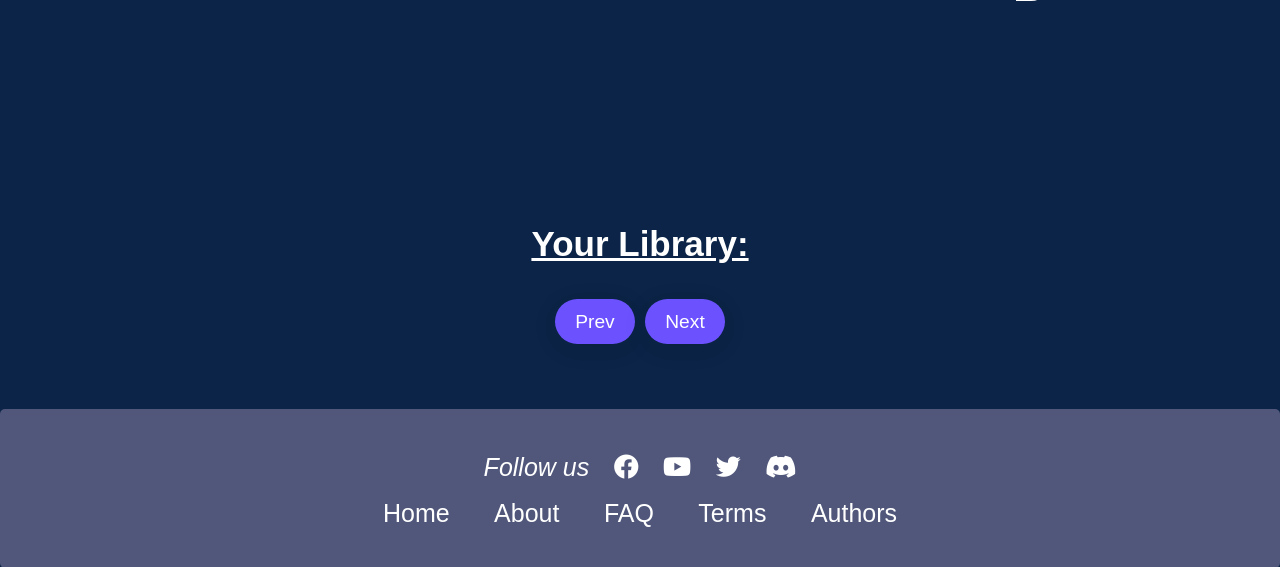
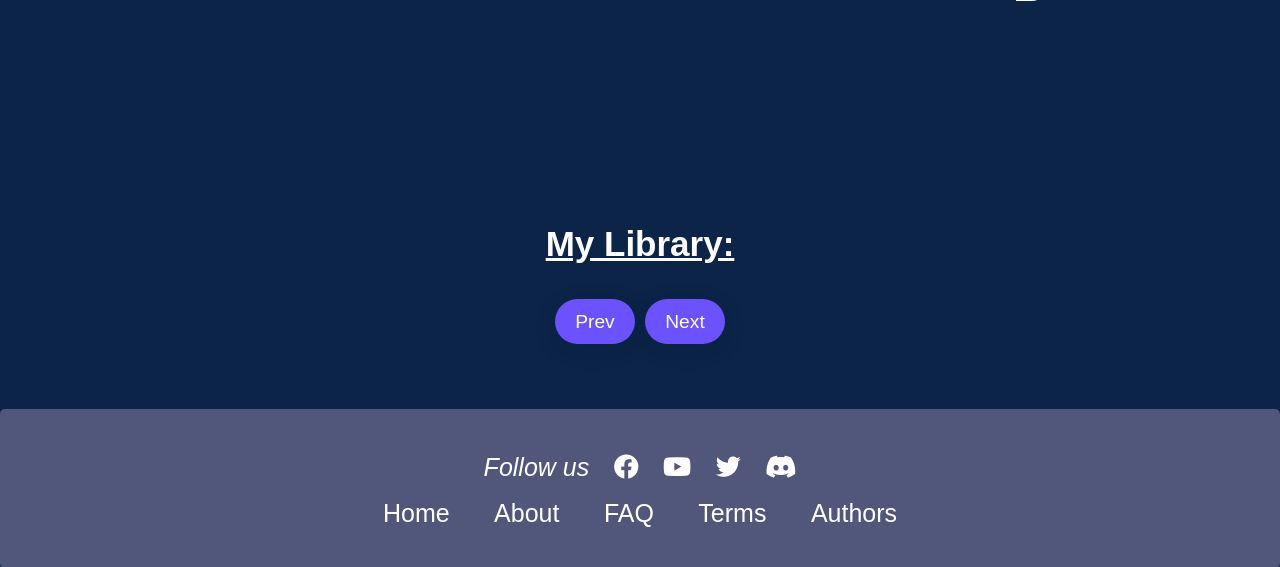
Before and after one commit to Suimei1208/Web_Final_Semester, a PHP site: page /library.php in a window 1280 px wide. Shown: the part 69-636 px from the top of the page. Run offline with PHP 8.4, Linux system fonts and the light colour scheme; data that the repository does not hold is empty.

Commit message:
Update library.php

```diff
--- a/library.php
+++ b/library.php
@@ -5,7 +5,7 @@
     <meta charset="UTF-8">
     <meta http-equiv="X-UA-Compatible" content="IE=edge">
     <meta name="viewport" content="width=device-width, initial-scale=1.0">
-    <title>Search</title>
+    <title>My Library</title>
     <link rel="stylesheet" href="assets/css/style.css">
     <script src="https://cdnjs.cloudflare.com/ajax/libs/jquery/3.6.4/jquery.min.js"></script>
     <link rel="stylesheet" href="https://cdnjs.cloudflare.com/ajax/libs/font-awesome/6.4.0/css/all.min.css">
@@ -22,7 +22,7 @@
         $flims_user = get_fa_film("admin"); ?>
         <main style="margin-top: 80px;">
             <div class="update-content1">
-        <strong class="up">Your Library:</strong>
+        <strong class="up">My Library:</strong>
             </div>
             <div class="update">
                 <div class="card-content" style="display: none;">
```
